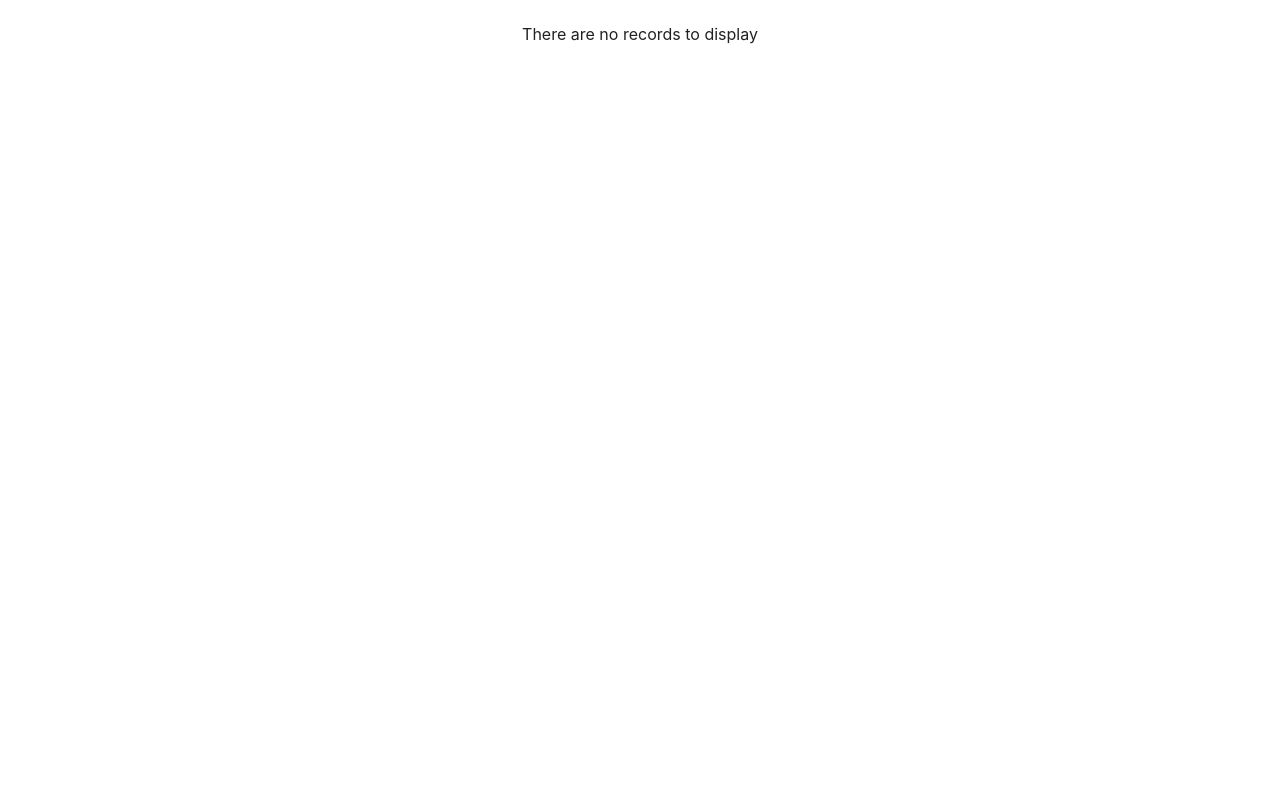
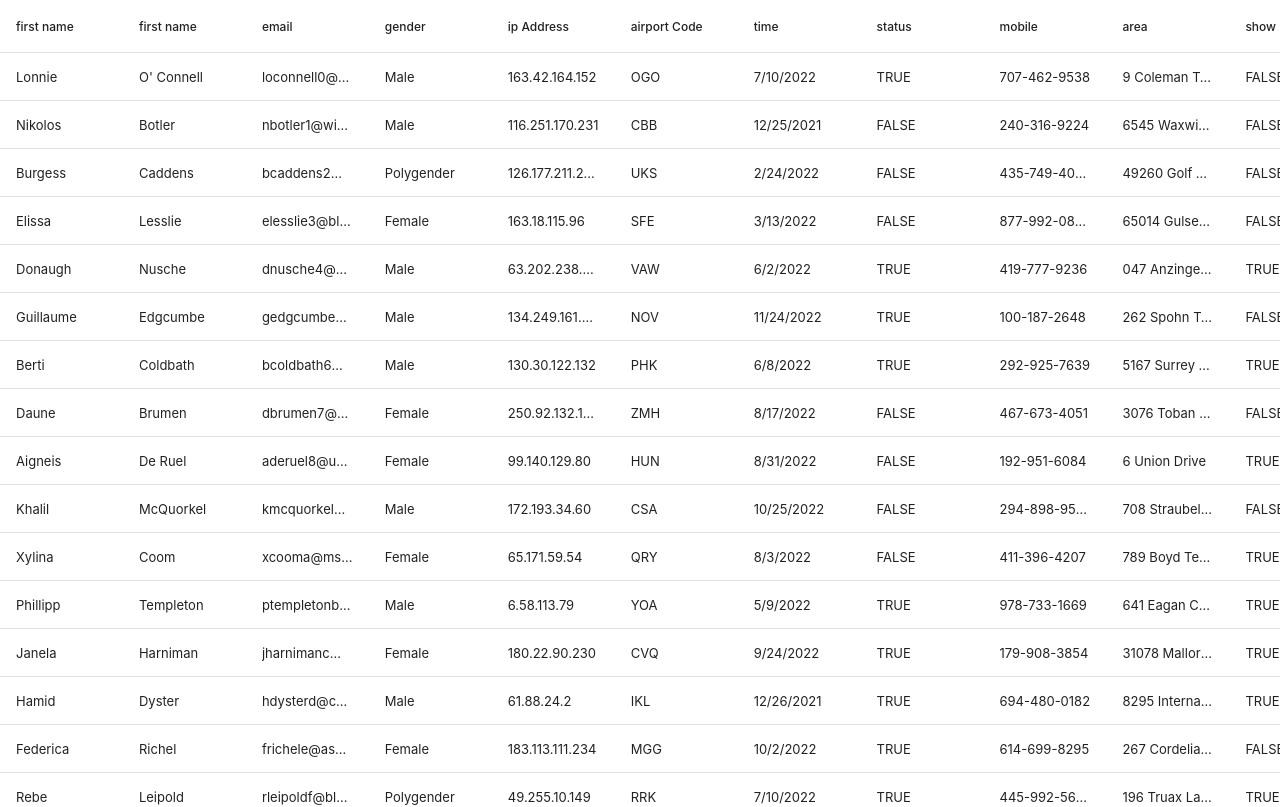
Before and after one commit to HasanMt12/Mock-data-1, a React (Create React App) app: page / in a window 1280 px wide. Shown: the top 807 px of the page. Built offline with nearby package versions, Linux system fonts and the light colour scheme; no server answers.

Commit message:
all data show by react data table

```diff
--- a/src/Table.js
+++ b/src/Table.js
@@ -14,7 +14,7 @@ const Table = () => {
     // },[])
     const getTaskData = async ()=> {
         try{
-            const response = await axios.get('https://sheetdb.io/api/v1/negm5d2pso15z');
+            const response = await axios.get('data.json');
             setTaskData(response.data)
         }catch(error){
                 console.log(error);
@@ -26,10 +26,53 @@ const Table = () => {
             name: "first name",
             selector: (row)=> row.first_name,
         },
+        {
+            name: "first name",
+            selector: (row) => row.last_name,
+        },
+         {
+             name: "email",
+             selector: (row) => row.email,
+         },
+         {
+             name: "gender",
+             selector: (row) => row.gender,
+         },
+         {
+             name: "ip Address",
+             selector: (row) => row.ip_address,
+         },
+
+         {
+             name: "airport Code",
+             selector: (row) => row.airportCode,
+         },
+
           {
-              name: "first name",
-              selector: (row) => row.last_name,
+             name: "time",
+             selector: (row) => row.time,
+         },
+           {
+               name: "status",
+               selector: (row) => row.status,
+           },
+            {
+             name: "mobile",
+             selector: (row) => row.mobile,
+         },
+          {
+              name: "area",
+              selector: (row) => row.area,
           },
+           {
+               name: "show",
+               selector: (row) => row.show,
+           },
+            {
+                edit: "show",
+                selector: (row) => row.edit,
+            },
+
 
     ]
 
@@ -38,7 +81,7 @@ const Table = () => {
     },[])
 
     return (
-        <div>
+        <div className='w-10/12'>
 
             <DataTable
             columns={columns}
```
